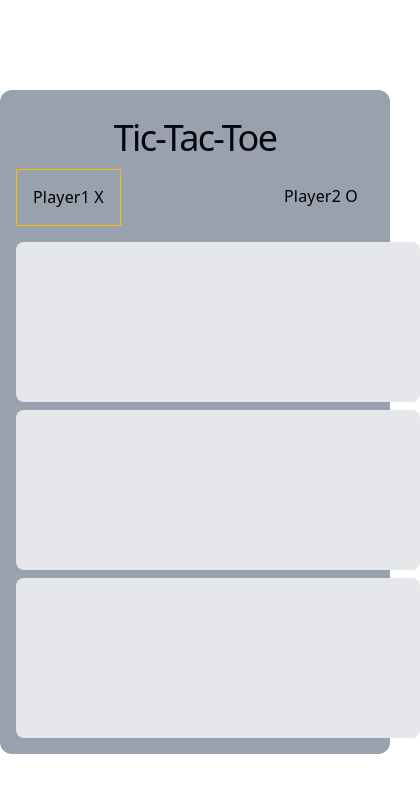
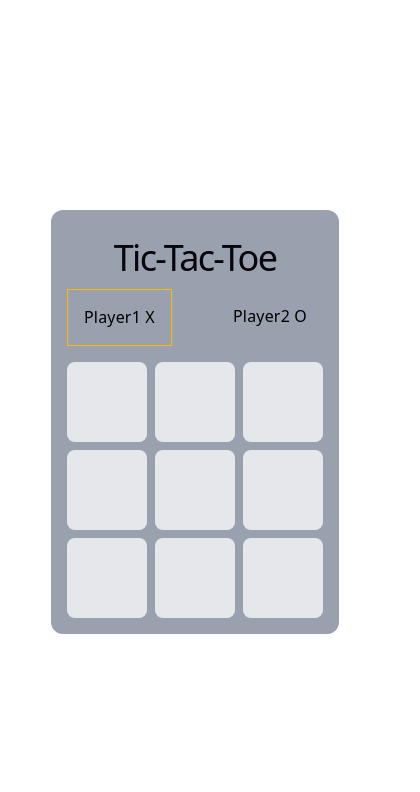
Before and after one commit to abhiky21/tic-tac-toe, a React (Vite) app: page / in a window 390 px wide. Shown: the top 792 px of the page, 420 px wide, since content can reach past the window. Built offline with nearby package versions, Linux system fonts and the light colour scheme.

Commit message:
Update styling for buttons in Tic-Tac-Toe game for better responsiveness and visibility

```diff
--- a/index.html
+++ b/index.html
@@ -1,13 +1,16 @@
 <!doctype html>
 <html lang="en">
+
 <head>
   <meta charset="UTF-8" />
-    <link rel="icon" type="image/svg+xml" href="/favicon.svg" />
+  <link rel="icon" type="" href="" />
   <meta name="viewport" content="width=device-width, initial-scale=1.0" />
-    <title>tic</title>
+  <title>tic tac toe</title>
 </head>
+
 <body>
   <div id="root"></div>
   <script type="module" src="/src/main.jsx"></script>
 </body>
+
 </html>
--- a/src/App.jsx
+++ b/src/App.jsx
@@ -78,7 +78,7 @@ function App() {
             <button
               key={index}
               onClick={() => handleClick(index)}
-              className="w-40 h-40 bg-gray-200 rounded-lg text-3xl font-bold text-gray-600"
+              className="w-20 md:w-40 h-20 md:h-40 bg-gray-200 rounded-lg text-4xl md:text-8xl font-bold text-gray-600"
             >
               {value}
             </button>
```
Lines whose indentation alone changed are shown as unchanged.
